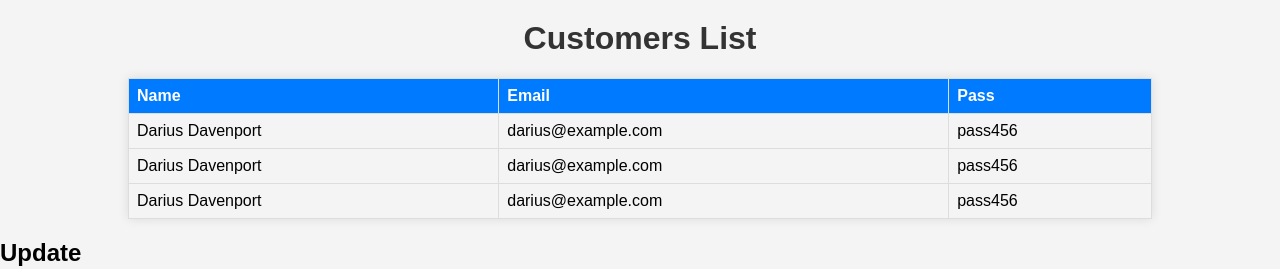
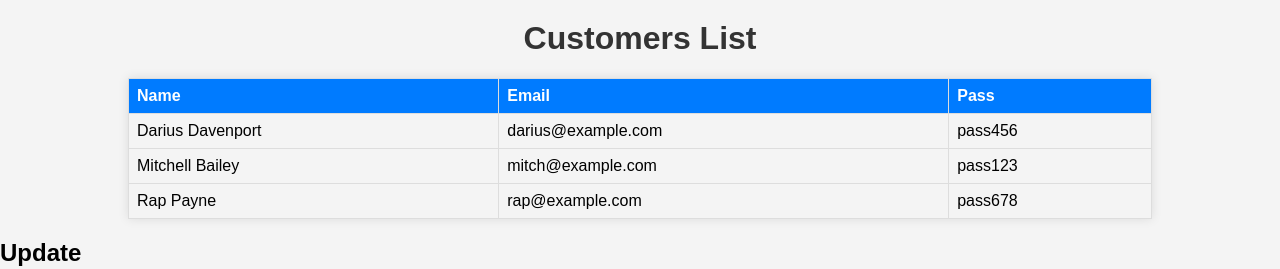
Before and after one commit to moneymitch11/react-app, a React (Vite) app in the folder react/: page / in a window 1280 px wide. Shown: the top 269 px of the page. Built offline with nearby package versions, Linux system fonts and the light colour scheme.

Commit message:
1/4 Functions Working. Working on ondeleteclick function.

```diff
--- a/react/src/App.jsx
+++ b/react/src/App.jsx
@@ -1,20 +1,13 @@
 import { Customers } from "./components/Customers.jsx"
+import { UpdateForm } from "./components/UpdateForm.jsx"
+import customer_data from "./customers.json"
+import { useState } from 'react';
 
 function App() {
 
-  const ondeleteclick = () =>{
-    return console.log("In On Delete Click")
-  }
-
-  const onsaveclick = () =>{
-    return console.log("In On Save Click")
-  }
-
-  const oncancelclick = () =>{
-    return console.log("In On canclel Click")
-  }
-
-  return (
+    const [customers,setCustomers] = useState([])
+    const [option, setOption] = useState({name:"",emal:"",pass:""})
+    return (
   <>
     <h1>Customers List</h1>
     <table>
@@ -26,26 +19,10 @@ function App() {
             </tr>
         </thead>
         <tbody>
-            <Customers />
+            <Customers customers={customer_data} setOption={setOption} current={option}/>
         </tbody>
     </table>
-    <div>
-      <h2>Update</h2>
-      <form action="update">
-        <div>
-            <label>Name: </label><input type="name" />
-        </div>
-        <div>
-            <label>Email: </label><input type="email" />
-        </div>
-        <div>
-            <label>Pass: </label><input type="password" />
-        </div>
-      </form>
-      <button onClick={ondeleteclick}>Delete</button>
-      <button onClick={onsaveclick}>Save</button>
-      <button onClick={oncancelclick}>Cancel</button>
-    </div>
+    <UpdateForm current={option} setOption={setOption} customers={customer_data} setCustomers={setCustomers}/>
   </>
   )
 }
--- a/react/src/components/Customer.jsx
+++ b/react/src/components/Customer.jsx
@@ -1,9 +1,19 @@
+import { UpdateForm } from "./UpdateForm"
 
-export const Customer = ( {customer}) => {
+export const Customer = ( {customer, setOption, option} ) => {
+
+    const handleListClick = () =>{
+        setOption(customer)
+        console.log(option)
+        return (
+            <UpdateForm current={option}/>
+        )
+    }
+
 
     return (
         //ASK RAP ABOUT QUESTION-MARK
-        <tr>
+        <tr onClick={handleListClick}>
             <td>{customer.name}</td>
             <td>{customer.email}</td>
             <td>{customer.pass}</td>
--- a/react/src/components/Customers.jsx
+++ b/react/src/components/Customers.jsx
@@ -1,12 +1,11 @@
 import { Customer } from "./Customer"
-import customers from "../customers.json"
 
 
-export function Customers () {
+export const Customers = ( {customers, setOption, current } ) => {
 
     let counter = 1;
-    customers.map(cust => ({...cust, id: counter++}))
+    customers = customers.map(cust => ({...cust, id: counter++}))
     return (
-      customers.map(c => <Customer customer={c} key={c.id}/>)
+      customers.map(c => <Customer customer={c} key={c.id} setOption={setOption} option={current}/>)
     )
 }
--- /dev/null
+++ b/react/src/components/UpdateForm.jsx
@@ -0,0 +1,39 @@
+import {useState} from 'react';
+export const UpdateForm = ( {current, setOption, customers, setCustomers} ) => {
+
+    let updatedCustomers
+    const ondeleteclick = (id) =>{
+        updatedCustomers = customers.filter(c => c.id !== +id);
+        console.log(updatedCustomers)
+        setCustomers(updatedCustomers)
+    }
+
+    const onsaveclick = () =>{
+        return console.log("In onsaveclick")
+    }
+
+    const oncancelclick = () =>{
+        return console.log("In oncancelclic")
+    }
+
+    return(
+        <>
+        <h2>Update</h2>
+      <form action="update">
+        <div>
+            <label>Name: </label><input type="name" value={current.name}/>
+        </div>
+        <div>
+            <label>Email: </label><input type="email" value={current.email}/>
+        </div>
+        <div>
+            <label>Pass: </label><input type="password" value={current.pass}/>
+        </div>
+      </form>
+      <button onClick={ondeleteclick}>Delete</button>
+      <button onClick={onsaveclick}>Save</button>
+      <button onClick={oncancelclick}>Cancel</button>
+        </>
+    )
+
+}
--- a/react/src/customers.json
+++ b/react/src/customers.json
@@ -4,12 +4,12 @@
     "pass": "pass456"
 },
 {
-    "name": "Darius Davenport",
-    "email": "darius@example.com",
-    "pass": "pass456"
+    "name": "Mitchell Bailey",
+    "email": "mitch@example.com",
+    "pass": "pass123"
 },
 {
-    "name": "Darius Davenport",
-    "email": "darius@example.com",
-    "pass": "pass456"
+    "name": "Rap Payne",
+    "email": "rap@example.com",
+    "pass": "pass678"
 }]
--- a/react/src/site.css
+++ b/react/src/site.css
@@ -62,6 +62,9 @@ body {
     border-radius: 4px;
   }
 
+  tr:checked{color:#333}
+
+
   /* Button styling */
   button {
     background-color: #007bff;
```
